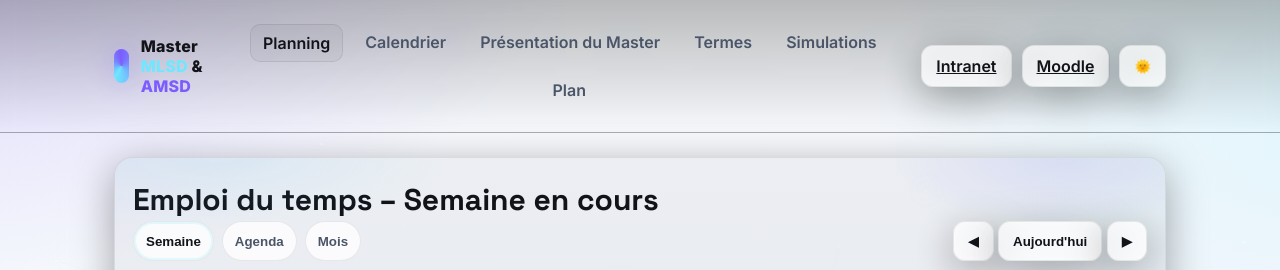
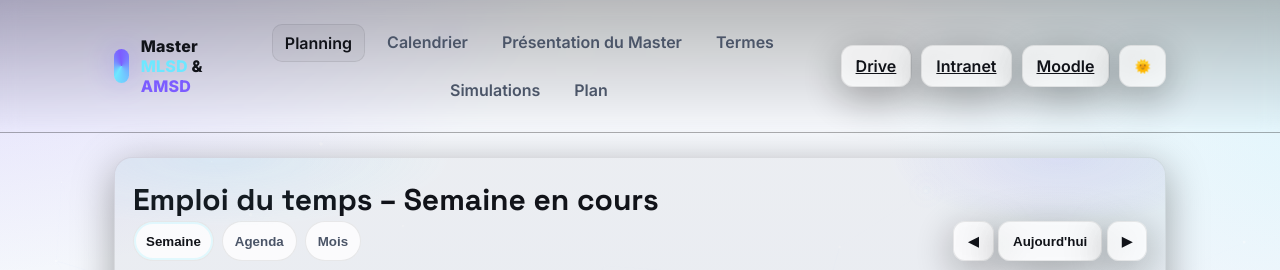
Before and after one commit to singh-24-01/karandeep, a plain HTML site: page index.html in a window 1280 px wide. Shown: the top 270 px of the page. Drawn offline with nearby package versions, Linux system fonts and the light colour scheme; no server answers; animation ran at ten frames a second.

Commit message:
Update index.html

```diff
--- a/index.html
+++ b/index.html
@@ -28,6 +28,7 @@
     </nav>
 
       <div class="actions">
+        <a class="btn" href="https://drive.google.com/drive/folders/1mcv9r4mTjnj8O9xhBEErvnfUtd0tkTrp?usp=sharing" target="_blank" rel="noopener">Drive</a>
         <a class="btn" href="https://intranet.u-paris.fr/" target="_blank" rel="noopener">Intranet</a>
         <a class="btn" href="https://moodle.u-paris.fr/" target="_blank" rel="noopener">Moodle</a>
 
```
